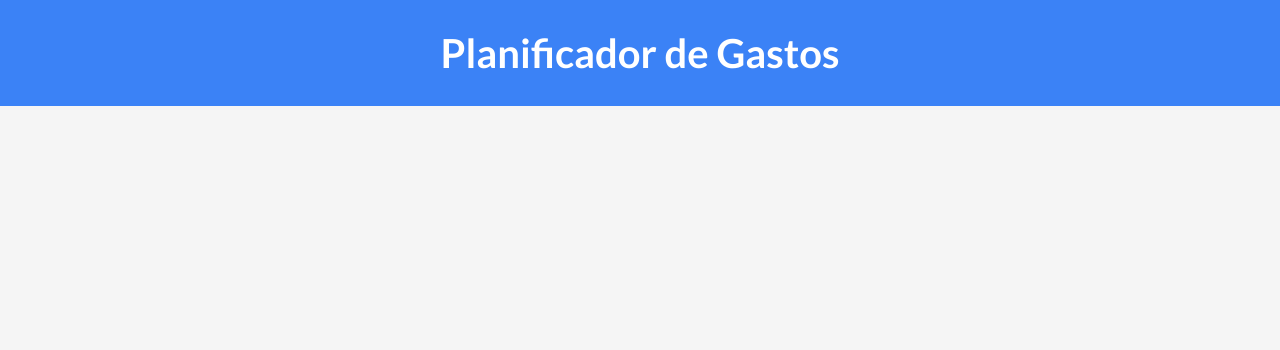
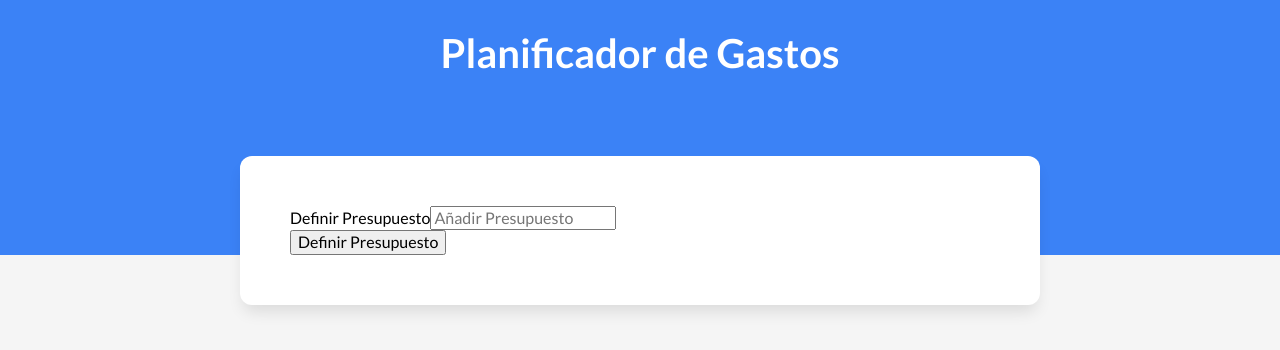
Before and after one commit to AlonsoAM/AdministradorDeGastosVue, a Vue app: page / in a window 1280 px wide. Shown: the top 350 px of the page. Built offline with nearby package versions, Linux system fonts and the light colour scheme.

Commit message:
Agregando estilos a App.vue

```diff
--- a/src/App.vue
+++ b/src/App.vue
@@ -1,9 +1,14 @@
-<script setup></script>
+<script setup>
+import Presupuesto from "./components/Presupuesto.vue";
+</script>
 
 <template>
   <div>
     <header>
       <h1>Planificador de Gastos</h1>
+      <div class="contenedor-header contenedor sombra">
+        <Presupuesto />
+      </div>
     </header>
   </div>
 </template>
@@ -46,4 +51,20 @@
   color: var(--blanco);
   text-align: center;
 }
+.contenedor-header {
+  margin-top: -5rem;
+  transform: translateY(5rem);
+  padding: 5rem;
+}
+.contenedor {
+  width: 90%;
+  max-width: 80rem;
+  margin: 0 auto;
+}
+.sombra {
+  box-shadow: 0px 10px 15px -3px rgba(0, 0, 0, 0.1);
+  background-color: var(--blanco);
+  border-radius: 1.2rem;
+  padding: 5rem;
+}
 </style>
--- /dev/null
+++ b/src/components/Presupuesto.vue
@@ -0,0 +1,18 @@
+<script setup></script>
+
+<template>
+  <form>
+    <div class="campo">
+      <label for="nuevo-presupuesto">Definir Presupuesto</label>
+      <input
+        type="text"
+        id="nuevo-presupuesto"
+        class="nuevo-presupuesto"
+        placeholder="Añadir Presupuesto"
+      />
+    </div>
+    <input type="submit" value="Definir Presupuesto" />
+  </form>
+</template>
+
+<style scoped></style>
```
